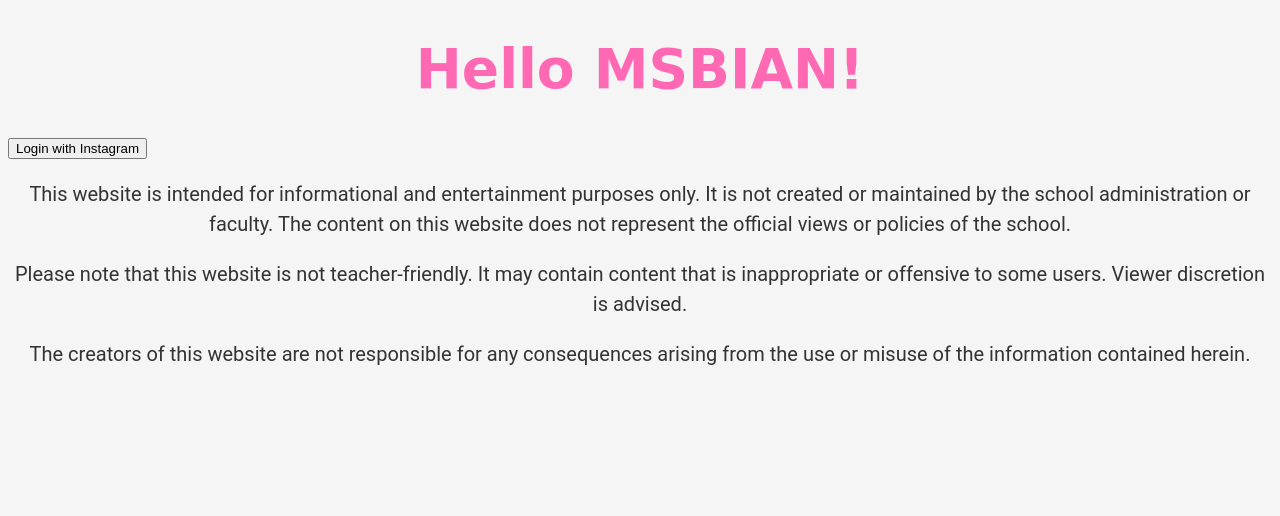
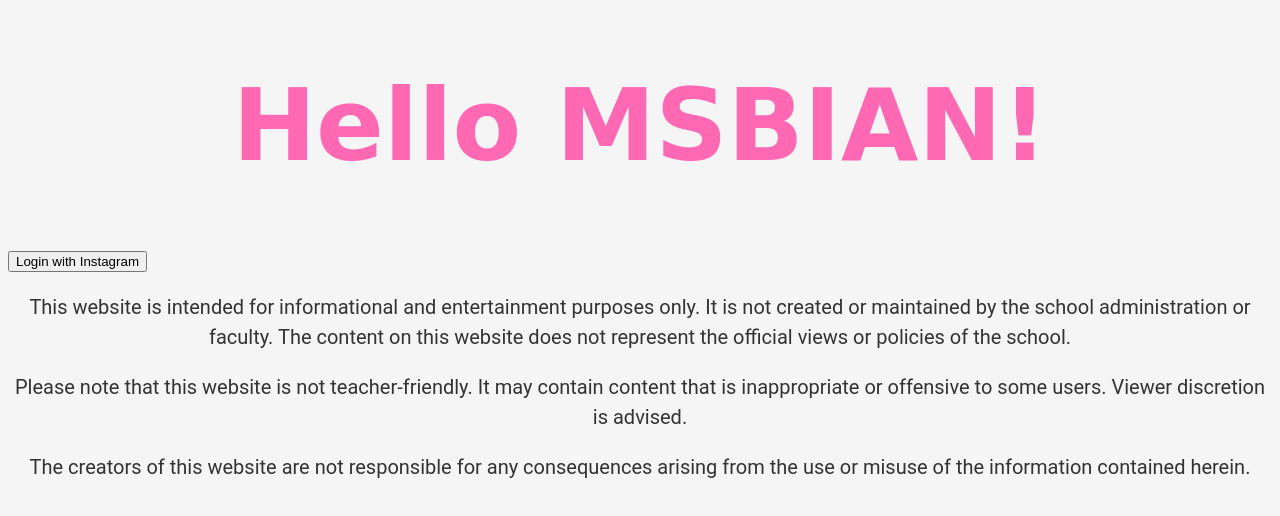
Before and after one commit to onesuknew/MSB-Only12Fans13, a plain HTML site: page index.html in a window 1280 px wide. Drawn offline with Linux system fonts and the light colour scheme; a script that the page names is missing.

Commit message:
Update styleAI.CSS

```diff
--- a/styleAI.CSS
+++ b/styleAI.CSS
@@ -4,7 +4,7 @@ body {
 
   h1 {
     font-family: 'Pacifico', cursive; /* Playful font */
-    font-size: 55px;
+    font-size: 100px;
     color: #FF69B4; /* Neon pink */
     text-align: center; /* Center the heading */
   }
```
